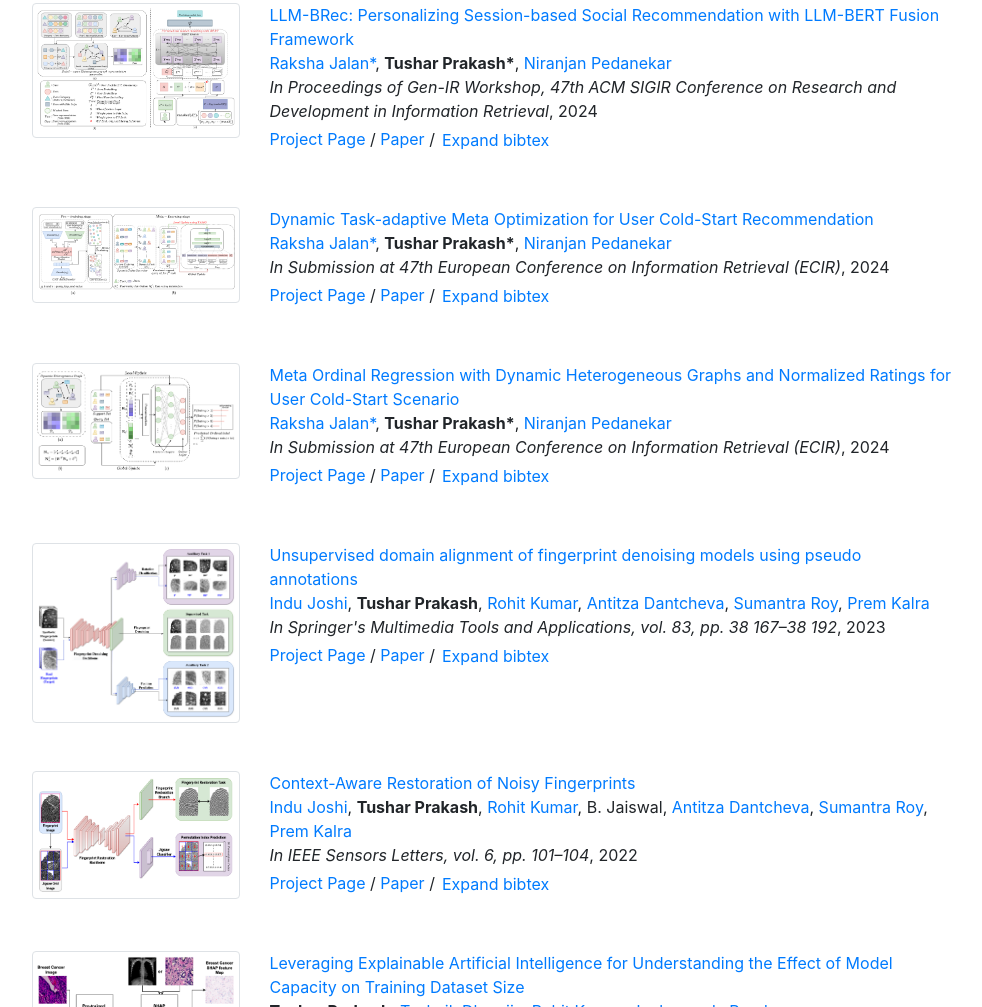
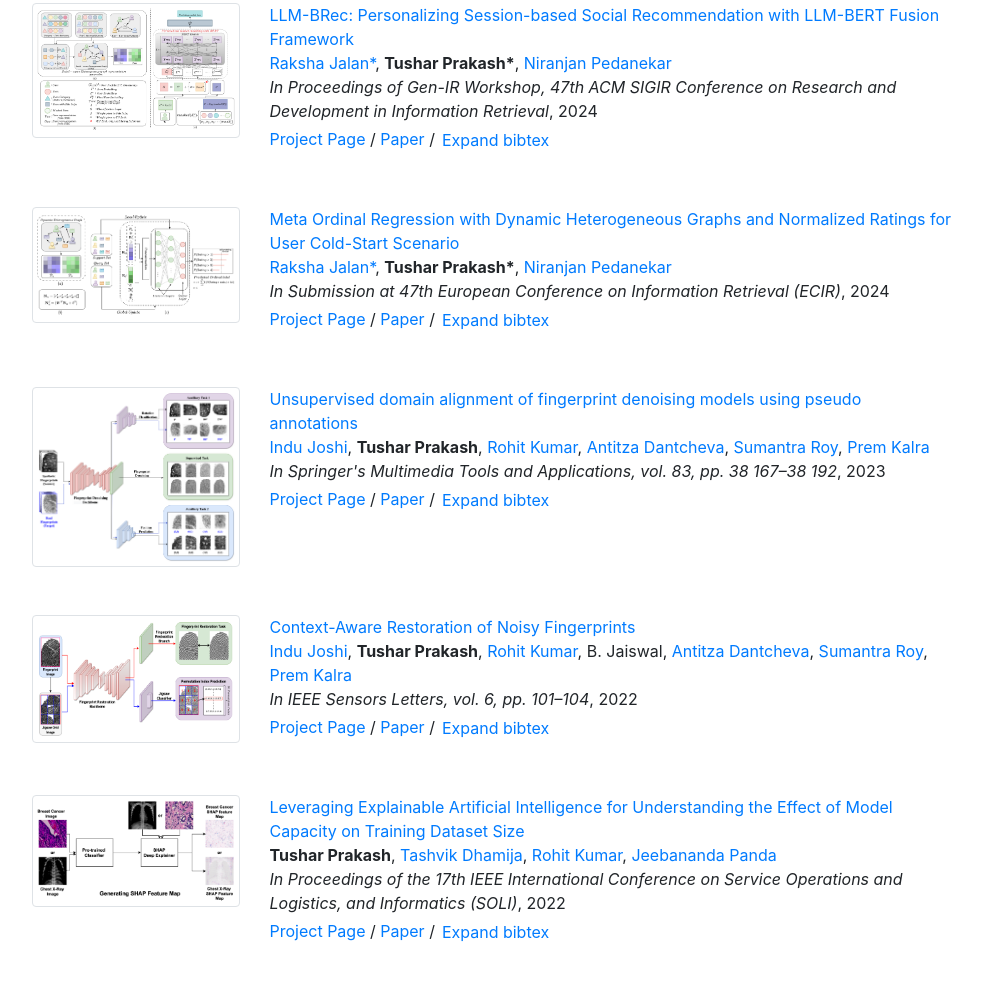
Before and after one commit to theTushar-dot/my_webpage, a plain HTML site: page index.html in a window 1280 px wide. Shown: the part 787-1794 px from the top of the page, without its empty margins (148-1130 px from the left). Drawn offline with nearby package versions, Linux system fonts and the light colour scheme.

Commit message:
Update index.html

```diff
--- a/index.html
+++ b/index.html
@@ -73,11 +73,6 @@ at Université Côte d’Azur</a>. I also interned at the <a href="https://www.u
 	title = {LLM-BRec: Personalizing Session-based Social Recommendation with LLM-BERT Fusion Framework},
 	booktitle = {In Proceedings of Gen-IR Workshop, 47th ACM SIGIR Conference on Research and Development in Information Retrieval},
 	year = {2024},
-}</pre></code></div></div> </div> </div> </div><div style="margin-bottom: 3em;"> <div class="row"><div class="col-sm-3"><img src="assets/img/publications/meta_model.png" class="img-fluid img-thumbnail" alt="Project image"></div><div class="col-sm-9"><a href="None" target="_blank">Dynamic Task-adaptive Meta Optimization for User Cold-Start Recommendation</a> <br><a href="https://openreview.net/profile?id=~Raksha_Sanjay_Jalan1" target="_blank">Raksha Jalan*</a>, <span style="font-weight: bold";>Tushar Prakash*</span>, <a href="https://scholar.google.com/citations?user=UksQ7SEAAAAJ&hl=en" target="_blank">Niranjan Pedanekar</a> <br><span style="font-style: italic;">In Submission at 47th European Conference on Information Retrieval (ECIR)</span>, 2024 <br><a href="None" target="_blank">Project Page</a> / <a href="None" target="_blank">Paper</a> /<button class="btn btn-link" type="button" data-toggle="collapse" data-target="#collapsejalan2024ecir" aria-expanded="false" aria-controls="collapseExample" style="margin-left: -6px; margin-top: -2px;">Expand bibtex</button><div class="collapse" id="collapsejalan2024ecir"><div class="card card-body"><pre><code>@InProceedings{jalan2024ecir,
-	author = {Raksha Jalan and Tushar Prakash and Niranjan Pedanekar},
-	title = {Dynamic Task-adaptive Meta Optimization for User Cold-Start Recommendation},
-	booktitle = {In Submission at 47th European Conference on Information Retrieval (ECIR)},
-	year = {2024},
 }</pre></code></div></div> </div> </div> </div><div style="margin-bottom: 3em;"> <div class="row"><div class="col-sm-3"><img src="assets/img/publications/mor_dn.png" class="img-fluid img-thumbnail" alt="Project image"></div><div class="col-sm-9"><a href="None" target="_blank">Meta Ordinal Regression with Dynamic Heterogeneous Graphs and Normalized Ratings for User Cold-Start Scenario</a> <br><a href="https://openreview.net/profile?id=~Raksha_Sanjay_Jalan1" target="_blank">Raksha Jalan*</a>, <span style="font-weight: bold";>Tushar Prakash*</span>, <a href="https://scholar.google.com/citations?user=UksQ7SEAAAAJ&hl=en" target="_blank">Niranjan Pedanekar</a> <br><span style="font-style: italic;">In Submission at 47th European Conference on Information Retrieval (ECIR)</span>, 2024 <br><a href="None" target="_blank">Project Page</a> / <a href="None" target="_blank">Paper</a> /<button class="btn btn-link" type="button" data-toggle="collapse" data-target="#collapsejalan2024ecirs" aria-expanded="false" aria-controls="collapseExample" style="margin-left: -6px; margin-top: -2px;">Expand bibtex</button><div class="collapse" id="collapsejalan2024ecirs"><div class="card card-body"><pre><code>@InProceedings{jalan2024ecirs,
 	author = {Raksha Jalan and Tushar Prakash and Niranjan Pedanekar},
 	title = {Meta Ordinal Regression with Dynamic Heterogeneous Graphs and Normalized Ratings for User Cold-Start Scenario},
```
